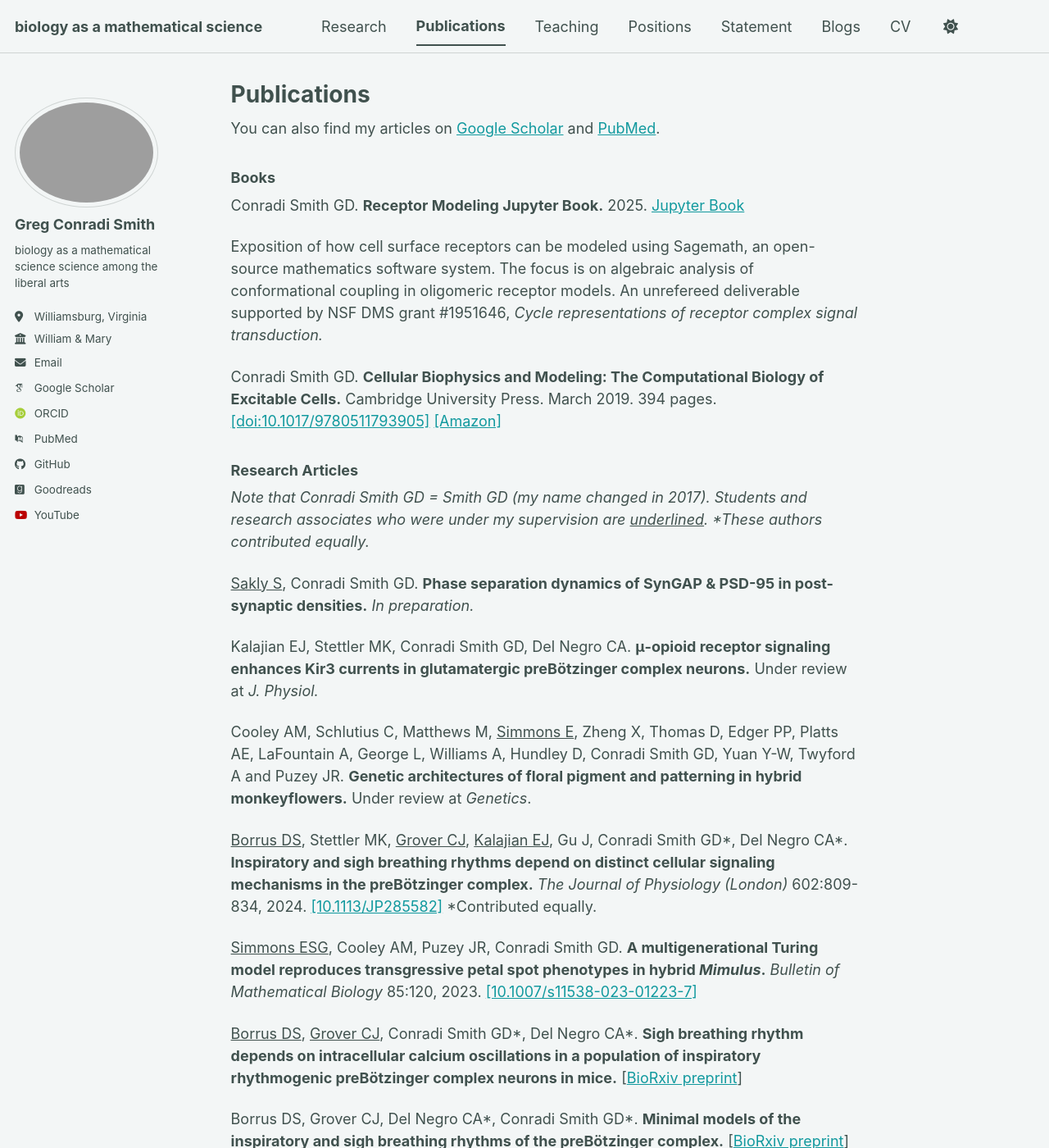
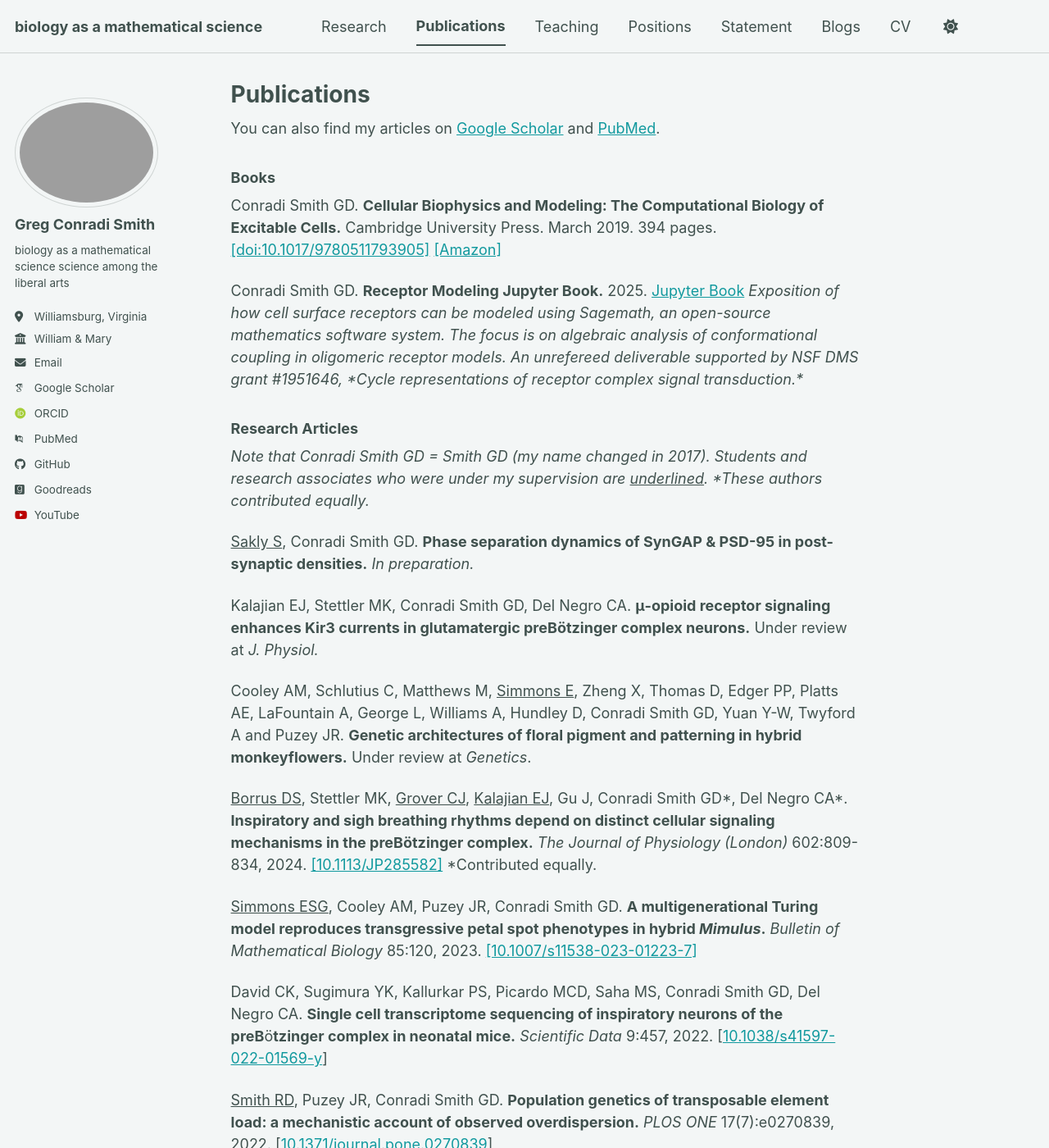
Before and after one commit to gregconradismith/gregconradismith.github.io, a Jekyll site: the page built from _pages/publications.md, in a window 1280 px wide and 1400 px high. Shown: the whole window at 82% size. Built offline with Jekyll 4.4.1, drawn with Linux system fonts in a browser that asks for light colours; some web fonts are replaced; a script bundle is joined from its source files by our own code; library files that are not in the unit come from our copies.

Commit message:
Restore 'Receptor Modeling Jupyter Book' entry and update
Reintroduced the entry for 'Receptor Modeling Jupyter Book' with a detailed exposition. Removed two previous research articles to streamline the publications list.

```diff
--- a/_pages/publications.md
+++ b/_pages/publications.md
@@ -10,11 +10,10 @@ You can also find my articles on [Google Scholar]({{ site.author.googlescholar }
 
 ### Books
 
+Conradi Smith GD. **Cellular Biophysics and Modeling: The Computational Biology of Excitable Cells.** Cambridge University Press. March 2019. 394 pages. [\[doi:10.1017/9780511793905\]](https://doi.org/10.1017/9780511793905) [\[Amazon\]](https://www.amazon.com/dp/0521183057)
+
 Conradi Smith GD. **Receptor Modeling Jupyter Book.** 2025. [Jupyter Book](https://gregconradismith.github.io/receptor-modeling-jupyter-book/intro.html)
-
-Exposition of how cell surface receptors can be modeled using Sagemath, an open-source mathematics software system. The focus is on algebraic analysis of conformational coupling in oligomeric receptor models. An unrefereed deliverable supported by NSF DMS grant #1951646, *Cycle representations of receptor complex signal transduction.*
-
-Conradi Smith GD. **Cellular Biophysics and Modeling: The Computational Biology of Excitable Cells.** Cambridge University Press. March 2019. 394 pages. [\[doi:10.1017/9780511793905\]](https://doi.org/10.1017/9780511793905) [\[Amazon\]](https://www.amazon.com/dp/0521183057)
+_Exposition of how cell surface receptors can be modeled using Sagemath, an open-source mathematics software system. The focus is on algebraic analysis of conformational coupling in oligomeric receptor models. An unrefereed deliverable supported by NSF DMS grant #1951646, *Cycle representations of receptor complex signal transduction.*_
 
 ### Research Articles
 
@@ -29,10 +28,6 @@ Cooley AM, Schlutius C, Matthews M, <span style="text-decoration:underline">Simm
 <span style="text-decoration:underline">Borrus DS</span>, Stettler MK, <span style="text-decoration:underline">Grover CJ</span>, <span style="text-decoration:underline">Kalajian EJ</span>, Gu J, Conradi Smith GD\*, Del Negro CA\*. **Inspiratory and sigh breathing rhythms depend on distinct cellular signaling mechanisms in the preB<span class="kbd">ö</span>tzinger complex.** *The Journal of Physiology (London)* 602:809-834, 2024. [\[10.1113/JP285582\]](https://physoc.onlinelibrary.wiley.com/doi/10.1113/JP285582) \*Contributed equally.
 
 <span style="text-decoration:underline">Simmons ESG</span>, Cooley AM, Puzey JR, Conradi Smith GD. **A multigenerational Turing model reproduces transgressive petal spot phenotypes in hybrid *Mimulus*.** *Bulletin of Mathematical Biology* 85:120, 2023. [\[10.1007/s11538-023-01223-7\]](https://link.springer.com/article/10.1007/s11538-023-01223-7)
-
-<span style="text-decoration:underline">Borrus DS</span>, <span style="text-decoration:underline">Grover CJ</span>, Conradi Smith GD\*, Del Negro CA\*. **Sigh breathing rhythm depends on intracellular calcium oscillations in a population of inspiratory rhythmogenic preB<span class="kbd">ö</span>tzinger complex neurons in mice.** \[[BioRxiv preprint](https://doi.org/10.1101/2022.05.05.490664)\]
-
-Borrus DS, Grover CJ, Del Negro CA\*, Conradi Smith GD\*. **Minimal models of the inspiratory and sigh breathing rhythms of the preB<span class="kbd">ö</span>tzinger complex.** \[[BioRxiv preprint](https://doi.org/10.1101/2022.11.15.516637)\]
 
 David CK, Sugimura YK, Kallurkar PS, Picardo MCD, Saha MS, Conradi Smith GD, Del Negro CA. **Single cell transcriptome sequencing of inspiratory neurons of the preB**<span class="kbd">ö</span>**tzinger complex in neonatal mice.** *Scientific Data* 9:457, 2022. \[[10.1038/s41597-022-01569-y](https://doi.org/10.1038/s41597-022-01569-y)\]
 
```
